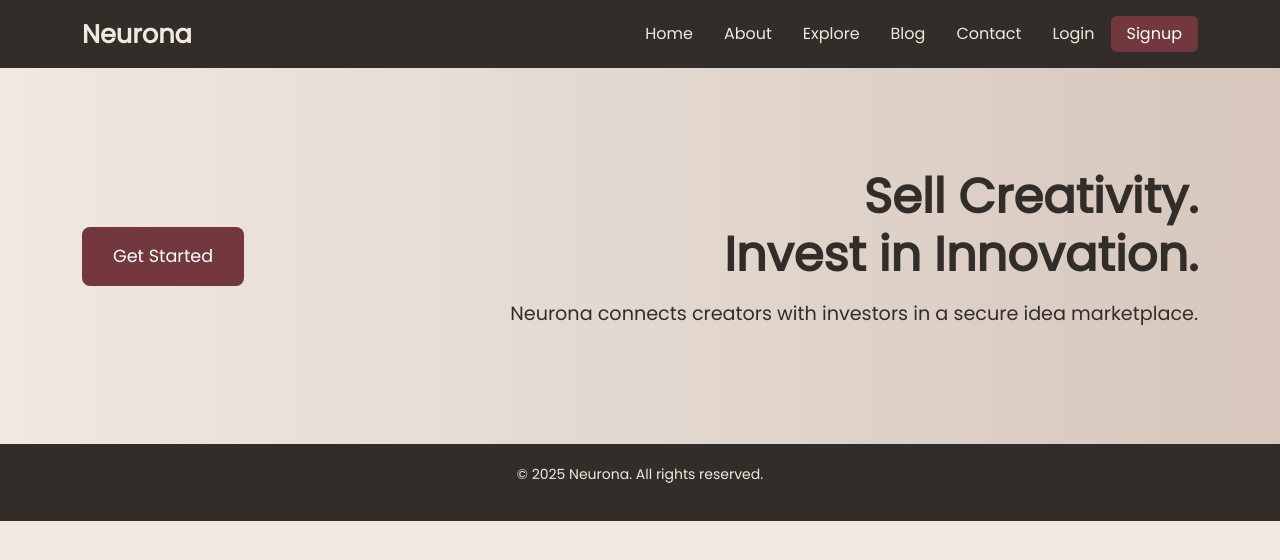
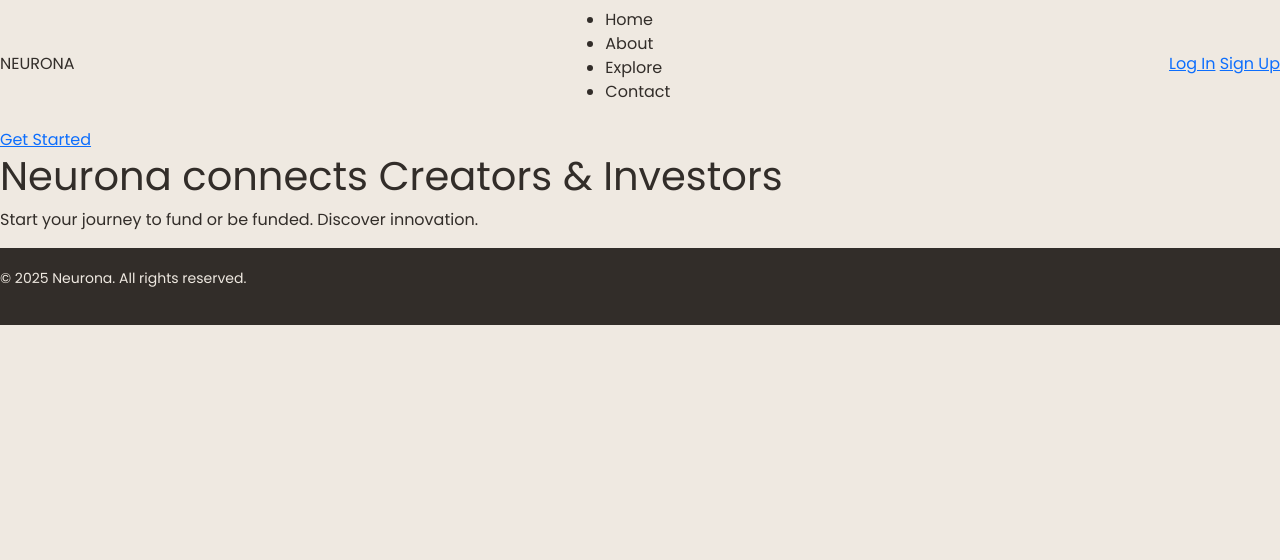
Before and after one commit to abdullahtawsif220/NEURONA, a Flask app: page / in a window 1280 px wide. Shown: the top 560 px of the page. Run offline with Flask 3, Linux system fonts and the light colour scheme.

Commit message:
Update index.html

```diff
--- a/templates/index.html
+++ b/templates/index.html
@@ -3,56 +3,47 @@
 <head>
   <meta charset="UTF-8" />
   <meta name="viewport" content="width=device-width, initial-scale=1.0"/>
-  <title>Neurona – Invest in Creativity</title>
+  <title>Neurona</title>
 
   <link href="https://cdn.jsdelivr.net/npm/bootstrap@5.3.0/dist/css/bootstrap.min.css" rel="stylesheet"/>
-  <link href="https://fonts.googleapis.com/css2?family=Poppins&display=swap" rel="stylesheet"/>
+  <link href="https://fonts.googleapis.com/css2?family=Poppins:wght@400;600;700&display=swap" rel="stylesheet"/>
   <link rel="stylesheet" href="{{ url_for('static', filename='css/style.css') }}"/>
 </head>
+
 <body>
+  <!-- Navbar -->
 
-  <!-- Navbar -->
-  <nav class="navbar navbar-expand-lg navbar-dark custom-navbar">
-    <div class="container">
-      <a class="navbar-brand fw-bold" href="{{ url_for('home') }}">Neurona</a>
-      <button class="navbar-toggler" type="button" data-bs-toggle="collapse" data-bs-target="#navbarNav">
-        <span class="navbar-toggler-icon"></span>
-      </button>
-
-      <div class="collapse navbar-collapse justify-content-end" id="navbarNav">
-        <ul class="navbar-nav align-items-center">
-          <li class="nav-item"><a class="nav-link" href="{{ url_for('home') }}">Home</a></li>
-          <li class="nav-item"><a class="nav-link" href="#">About</a></li>
-          <li class="nav-item"><a class="nav-link" href="#">Explore</a></li>
-          <li class="nav-item"><a class="nav-link" href="#">Blog</a></li>
-          <li class="nav-item"><a class="nav-link" href="#">Contact</a></li>
-          <li class="nav-item"><a class="nav-link" href="{{ url_for('login') }}">Login</a></li>
-          <li class="nav-item"><a class="btn btn-signup ms-2" href="{{ url_for('register') }}">Signup</a></li>
-        </ul>
-      </div>
+  <nav class="navbar">
+    <div class="logo">NEURONA</div>
+    <ul class="nav-links">
+      <li><a href="#" class="nav-link">Home</a></li>
+      <li><a href="#" class="nav-link">About</a></li>
+      <li><a href="#" class="nav-link">Explore</a></li>
+      <li><a href="#" class="nav-link">Contact</a></li>
+    </ul>
+    <div class="nav-actions">
+      <a href="{{ url_for('login') }}" class="nav-button">Log In</a>
+      <a href="{{ url_for('register') }}" class="nav-button filled">Sign Up</a>
     </div>
   </nav>
 
   <!-- Hero Section -->
-  <section class="hero d-flex align-items-center">
-    <div class="container d-flex flex-column flex-md-row justify-content-between align-items-center">
-      <div class="text-start mb-4 mb-md-0">
-        <a href="{{ url_for('register') }}" class="btn btn-get-started btn-lg">Get Started</a>
+  <header class="hero-section">
+    <div class="hero-content-container">
+      <div class="hero-left">
+        <a href="{{ url_for('register') }}" class="btn-outline">Get Started</a>
       </div>
-      <div class="text-end">
-        <h1 class="display-5 fw-bold">Sell Creativity.<br/>Invest in Innovation.</h1>
-        <p class="lead mt-3">Neurona connects creators with investors in a secure idea marketplace.</p>
+      <div class="hero-right">
+
+        <h1>Neurona connects <span class="gradient-text">Creators</span> & <span class="gradient-text">Investors</span></h1>
+        <p class="description">Start your journey to fund or be funded. Discover innovation.</p>
       </div>
     </div>
-  </section>
+  </header>
 
   <!-- Footer -->
-  <footer class="footer text-center">
-    <div class="container">
-      <p>&copy; 2025 Neurona. All rights reserved.</p>
-    </div>
+  <footer class="footer">
+    <p>&copy; 2025 Neurona. All rights reserved.</p>
   </footer>
-
-  <script src="https://cdn.jsdelivr.net/npm/bootstrap@5.3.0/dist/js/bootstrap.bundle.min.js"></script>
 </body>
 </html>
```
